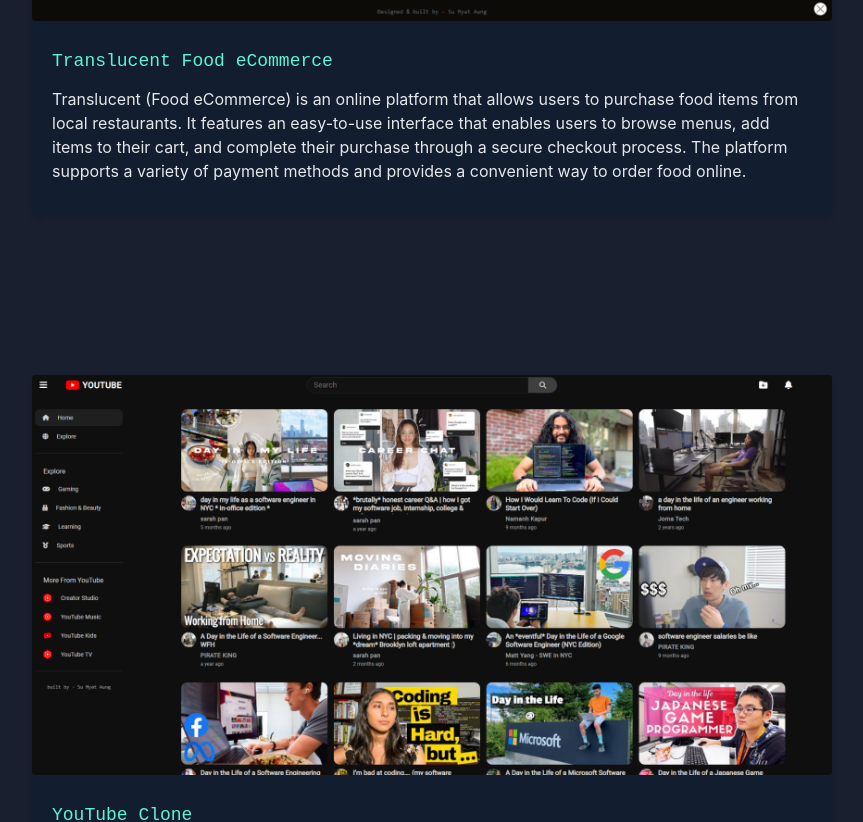
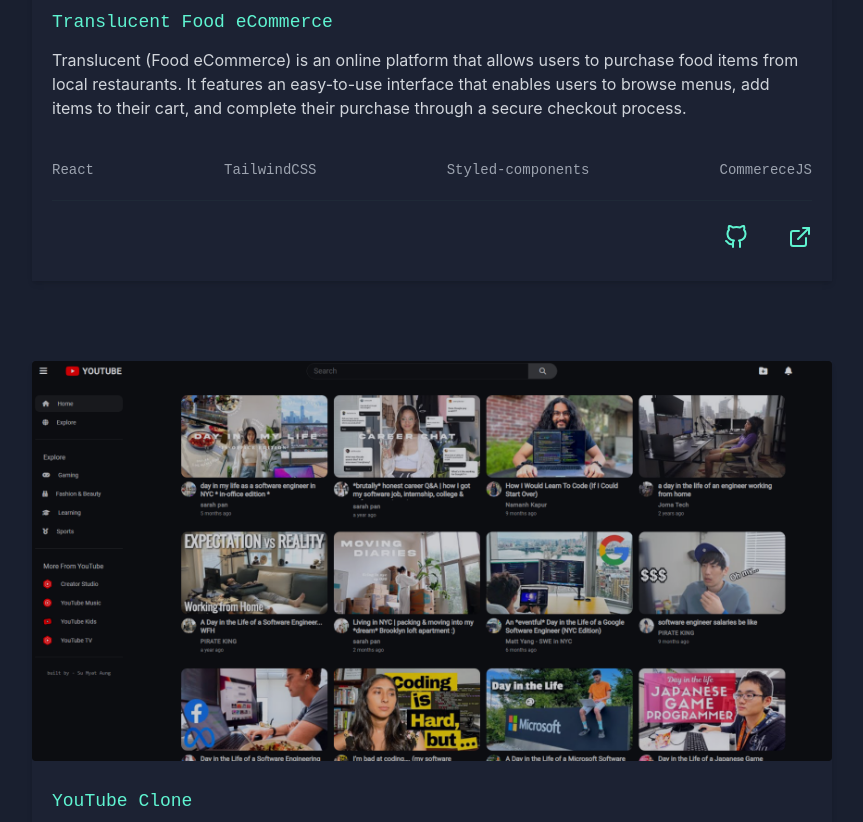
Before and after one commit to sumyat-aung/su-myat-aung-portfolio, a React (Vite) app: page / in a window 1280 px wide. Shown: the part 3830-4652 px from the top of the page, without its empty margins (208-1071 px from the left). Built offline with nearby package versions, Linux system fonts and the light colour scheme.

Commit message:
projects page

```diff
--- a/src/pages/ProjectCard.tsx
+++ b/src/pages/ProjectCard.tsx
@@ -1,20 +1,82 @@
 import React from "react";
 import { projectType } from "../projects/projects";
 
-const ProjectCard = ({ p }: any) => {
+const ProjectCard = ({ p }: { key: number; p: projectType }) => {
   return (
-    <div className=" my-20 w-full shadow-md border-b-gray-600 relative bg-[#111d30c7]">
+    <div className=" my-10 w-full shadow-md relative bg-[#22293d57]">
       <a
         href={p?.url}
-        className="w-full  relative inline-block"
+        className="w-full relative inline-block"
         target={"_blank"}
       >
-        <img src={p?.img} alt={p?.title} className="w-full rounded" />
-        {/* <div className="w-full h-full absolute top-0 left-0 bg-gray-800 opacity-40 z-50 hover:opacity-0"></div> */}
+        <img src={`${p?.img}`} alt={p?.title} className="w-full rounded" />
+        <div className="w-full h-full absolute top-0 left-0 bg-[#00081b] rounded opacity-20 transition-all z-50 hover:opacity-0"></div>
       </a>
       <div className="w-full  p-5 text-gray-50">
-        <h1 className="text-txt text-lg font-fira">{p?.title}</h1>
-        <p className="font-inter text-gray-200 py-3">{p?.des}</p>
+        <a
+          href={p?.url}
+          target={"_blank"}
+          className="text-txt text-lg font-fira hover:opacity-80 transition-all"
+        >
+          {p?.title}
+        </a>
+        <p className="font-inter text-gray-300 pt-3 pb-5">{p?.des}</p>
+
+        <div className="flex font-fira text-sm gap-8 text-gray-400 flex-wrap justify-between py-5 border-b  border-b-gray-800">
+          {p?.lang?.map((l, i) => {
+            return (
+              <h1 className="" key={i}>
+                {l}
+              </h1>
+            );
+          })}
+        </div>
+
+        <div className="mt-6 mb-3 flex justify-end gap-10 items-center">
+          <a
+            href={p?.code}
+            className="hover:-translate-y-1 transition-all"
+            target={"_blank"}
+          >
+            <svg
+              xmlns="http://www.w3.org/2000/svg"
+              width="24"
+              height="24"
+              viewBox="0 0 24 24"
+              fill="none"
+              stroke="#5FF4D1"
+              strokeWidth="2"
+              strokeLinecap="round"
+              strokeLinejoin="round"
+              className="feather feather-github"
+            >
+              <path d="M9 19c-5 1.5-5-2.5-7-3m14 6v-3.87a3.37 3.37 0 0 0-.94-2.61c3.14-.35 6.44-1.54 6.44-7A5.44 5.44 0 0 0 20 4.77 5.07 5.07 0 0 0 19.91 1S18.73.65 16 2.48a13.38 13.38 0 0 0-7 0C6.27.65 5.09 1 5.09 1A5.07 5.07 0 0 0 5 4.77a5.44 5.44 0 0 0-1.5 3.78c0 5.42 3.3 6.61 6.44 7A3.37 3.37 0 0 0 9 18.13V22"></path>
+            </svg>
+          </a>
+
+          <a
+            href={p?.url}
+            className="hover:-translate-y-1 transition-all"
+            target={"_blank"}
+          >
+            <svg
+              xmlns="http://www.w3.org/2000/svg"
+              width="24"
+              height="24"
+              viewBox="0 0 24 24"
+              fill="none"
+              stroke="#5FF4D1"
+              strokeWidth="2"
+              strokeLinecap="round"
+              strokeLinejoin="round"
+              className="feather feather-external-link"
+            >
+              <path d="M18 13v6a2 2 0 0 1-2 2H5a2 2 0 0 1-2-2V8a2 2 0 0 1 2-2h6"></path>
+              <polyline points="15 3 21 3 21 9"></polyline>
+              <line x1="10" y1="14" x2="21" y2="3"></line>
+            </svg>
+          </a>
+        </div>
       </div>
     </div>
   );
--- a/src/pages/Work.tsx
+++ b/src/pages/Work.tsx
@@ -1,27 +1,39 @@
 import React from "react";
+import { Link } from "react-router-dom";
 
-import { project } from "../projects/projects";
+import { project, projectType } from "../projects/projects";
 import ProjectCard from "./ProjectCard";
 
 // ! ^ importing ^
 
 const Work: React.FC = () => {
   return (
-    <div className="flex justify-center min-h-[100vh]" id="work">
+    <div
+      className="flex justify-center min-h-[100vh] sm:pb-0 pb-[50px]"
+      id="work"
+    >
       <div className="mx-0 my-auto lg:w-[800px] md:w-[620px] w-[90vw] mt-20">
         <p className="text-txt mr-2 text-3xl font-semibold font-fira mb-4">
           02.{" "}
         </p>
         <div>
-          <h1 className="text-gray-300 font-semibold flex items-center text-2xl font-fira my-5">
+          <h1 className="text-gray-300 font-semibold flex items-center text-lg sm:text-2xl font-fira my-5">
             Featured Projects
-            <div className="h-[1px] w-[40%] ::after bg-gray-700 ml-5"></div>
+            <div className="h-[1px] w-[20%] sm:w-[40%] ::after bg-gray-700 ml-5"></div>
           </h1>
         </div>
         <div className=" w-full flex flex-col">
-          {project.map((p) => {
-            return <ProjectCard key={p.id} p={p} />;
+          {project.map((p: projectType) => {
+            return <ProjectCard key={p?.id} p={p} />;
           })}
+        </div>
+        <div className="w-full flex justify-center">
+          <Link
+            to={"/projects"}
+            className=" font-fira text-txt border border-txt hover:bg-[#5ff4d11a] mt-10 py-3 px-10 rounded-md inline-block"
+          >
+            View more
+          </Link>
         </div>
       </div>
     </div>
--- a/src/projects/projects.ts
+++ b/src/projects/projects.ts
@@ -4,71 +4,6 @@
 import theme from '../assets/projects/theme.png'
 import taste from '../assets/projects/taste.png'
 import notes from '../assets/projects/notes.png'
-
-const project: projectType[] = [
-    {
-        id: 0,
-        code: "https://github.com/sumyat-aung/vibrate-music-player-PWA",
-        url: "https://vbra.netlify.app/",
-        title: "Vibrate Music Player (Progressive Web App)",
-        des: "A music player application designed to make it easy for users to find and play the music they want to hear. It has a simple and intuitive interface that enables users to quickly search and listen to songs on their device. Vibrate supports a wide range of audio formats, and its convenience makes it perfect for listening to music on the go. Plus, it is a progressive web app and can be installed on all devices with ease",
-        lang: ["React", " Redux-toolkit", "TailwindCSS", "Styled-components", "Rapid API"],
-        img: vibrate,
-    },
-    {
-        id: 1,
-        code: "https://github.com/sumyat-aung/translucent-food-eCommerce",
-        url: "https://trlc.netlify.app/",
-        title: "Translucent Food eCommerce",
-        des: "Translucent (Food eCommerce) is an online platform that allows users to purchase food items from local restaurants. It features an easy-to-use interface that enables users to browse menus, add items to their cart, and complete their purchase through a secure checkout process. The platform supports a variety of payment methods and provides a convenient way to order food online.",
-        lang: ["React", "TailwindCSS", "Styled-components", "CommereceJS"],
-        img: trasnslucent,
-
-    },
-    {
-        id: 2,
-        code: "https://github.com/sumyat-aung/youtube-clone",
-        url: "https://ytbe.netlify.app/",
-        title: "YouTube Clone",
-        des: "Inspired by the popular video streaming website (YouTube). Follows a mockup that closely resembles the layout and aesthetics of the original YouTube platform. This includes a clean and modern look, with a prominent search bar at the top, a navigation menu on the left, and a grid of thumbnails representing the available videos.",
-        lang: ["React", "Redux-toolkit", "Sass", "Rapid API"],
-        img: youtube,
-
-    },
-    {
-        id: 3,
-        code: "https://github.com/sumyat-aung/astral-midnight-vscode-theme",
-        url: "https://astral-midnight.netlify.app/",
-        title: "Astral Midnight Theme",
-        des: "This VS-Code theme is a dark-ish theme that brings a modern and stylish look and feel to your code editor. It features an eye-catching color palette with subtle gradients and shades that make for a more immersive coding experience. The design is optimized for improved readability and contrast, making it easier to find and understand your code.",
-        lang: ["Yo code", "JSON"],
-        img: theme,
-
-    },
-    {
-        id: 4,
-        code: "https://github.com/sumyat-aung/recipe-search-engine",
-        url: "https://taste-explorer.netlify.app/",
-        title: "TasteExplorer (Recipe Search Engine with Alan AI)",
-        des: "TasteExplorer provides users with an easy and intuitive way to quickly find their desired recipes. It features a comprehensive database of recipes, which can be easily searched by ingredient, cuisine type and more. It also includes voice interactivity, powered by Alan AI, which allows users to ask questions and receive spoken responses. ",
-        lang: ["TypeScript", "React", "React-toolkit", "TailwindCSS", "Alan AI"],
-        img: taste,
-
-    },
-    {
-        id: 5,
-        code: "https://github.com/sumyat-aung/markdown-supported-notes-app",
-        url: "https://mindmapnotes.netlify.app/",
-        title: "Mindmap (Markdown supported notes app)",
-        des: "Note Taking Web App that provides users with an easy-to-use and intuitive way to store, organize and manage their notes. It features an intuitive interface that allows users to quickly create, read, update and delete their notes. It also includes powerful search and sorting capabilities to quickly find the notes they need. The app is built with robust CRUD capabilities and is markdown supported, allowing users to easily format their notes",
-        lang: ["TypeScript", "React", "TailwindCSS"],
-        img: notes,
-
-    }
-]
-
-
-export { project }
 
 export interface projectType {
     id: number
@@ -79,3 +14,69 @@
     lang: string[];
     img: {};
 }
+
+
+const project: projectType[] = [
+    {
+        id: 0,
+        code: "https://github.com/sumyat-aung/vibrate-music-player-PWA",
+        url: "https://vbra.netlify.app/",
+        title: "Vibrate Music Player (Progressive Web App)",
+        des: "A music player application that allows users to easily search and listen to songs on their device. It supports a wide range of audio formats and can be easily installed on all devices as a progressive web app.",
+        lang: ["React", " Redux-toolkit", "TailwindCSS", "Styled-components", "Rapid API"],
+        img: vibrate,
+    },
+    {
+        id: 1,
+        code: "https://github.com/sumyat-aung/translucent-food-eCommerce",
+        url: "https://trlc.netlify.app/",
+        title: "Translucent Food eCommerce",
+        des: "Translucent (Food eCommerce) is an online platform that allows users to purchase food items from local restaurants. It features an easy-to-use interface that enables users to browse menus, add items to their cart, and complete their purchase through a secure checkout process.",
+        lang: ["React", "TailwindCSS", "Styled-components", "CommereceJS"],
+        img: trasnslucent,
+
+    },
+    {
+        id: 2,
+        code: "https://github.com/sumyat-aung/youtube-clone",
+        url: "https://ytbe.netlify.app/",
+        title: "YouTube Clone",
+        des: "Inspired by the popular video streaming website (YouTube). Follows a mockup that closely resembles the layout and aesthetics of the original YouTube platform.",
+        lang: ["React", "Redux-toolkit", "Sass", "Rapid API"],
+        img: youtube,
+
+    },
+    {
+        id: 3,
+        code: "https://github.com/sumyat-aung/astral-midnight-vscode-theme",
+        url: "https://astral-midnight.netlify.app/",
+        title: "Astral Midnight Theme",
+        des: "A modern and stylish dark-ish VS-Code theme with an eye-catching color palette, subtle gradients, and improved readability and contrast for a more immersive coding experience.",
+        lang: ["Yo code", "JSON"],
+        img: theme,
+
+    },
+    {
+        id: 4,
+        code: "https://github.com/sumyat-aung/recipe-search-engine",
+        url: "https://taste-explorer.netlify.app/",
+        title: "TasteExplorer (Recipe Search Engine with Alan AI)",
+        des: "TasteExplorer is a recipe search platform with an easy-to-use interface and a comprehensive database of recipes. It includes voice interactivity powered by Alan AI, allowing users to ask questions and receive spoken responses.",
+        lang: ["TypeScript", "React", "Redux-toolkit", "TailwindCSS", "Alan AI"],
+        img: taste,
+
+    },
+    {
+        id: 5,
+        code: "https://github.com/sumyat-aung/markdown-supported-notes-app",
+        url: "https://mindmapnotes.netlify.app/",
+        title: "Mindmap (Markdown supported notes app)",
+        des: "Note Taking Web App that provides users with an easy-to-use and intuitive way to store, organize and manage their notes. The app is built with robust CRUD capabilities and is markdown supported, allowing users to easily format their notes",
+        lang: ["TypeScript", "React", "TailwindCSS"],
+        img: notes,
+
+    }
+]
+
+
+export { project }
```
Also changed, not shown: src/app/App.tsx (+12 -0 lines), src/pages/Projects.tsx (added, +7 -0 lines), src/assets/logo/arrow-left.svg (added), src/assets/projects/theme.png.
